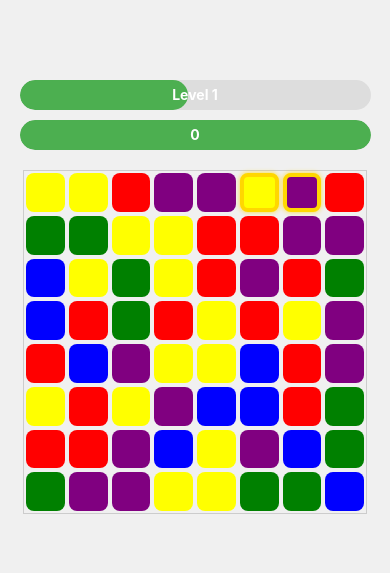
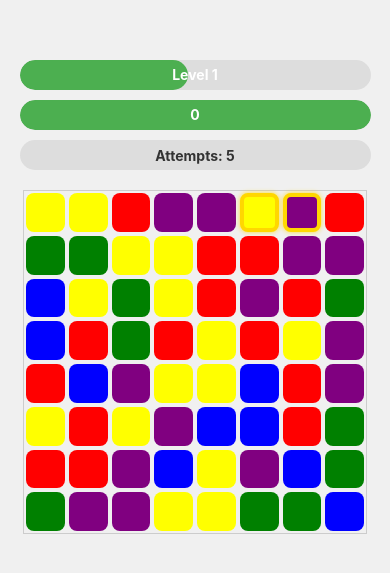
Before and after one commit to Rohrbach-Ludovic/React_candycrush, a React Native app: screen / in a window 390 px wide. Shown: the part 125-698 px from the top of the page. Built offline with nearby package versions, Linux system fonts and the light colour scheme.

Commit message:
modif progress bar(tjr pas correcte)

```diff
--- a/App.js
+++ b/App.js
@@ -9,6 +9,7 @@ const PROGRESS_DECREMENT_INTERVAL = 3000; // 3 secondes
 const FALL_DELAY = 200; // Délai de chute
 const INACTIVITY_TIMEOUT = 3000; // 3 secondes d'inactivité
 const HINT_DURATION = 2000; // Durée d'affichage du hint
+const INITIAL_ATTEMPTS = 5; // Nombre d'essais initial
 
 const CandyCrushGame = () => {
   const [grid, setGrid] = useState(generateGrid());
@@ -22,6 +23,7 @@ const CandyCrushGame = () => {
   const [lastInteraction, setLastInteraction] = useState(Date.now());
   const [inactivityTimer, setInactivityTimer] = useState(null);
   const [isHintVisible, setIsHintVisible] = useState(true);
+  const [attempts, setAttempts] = useState(INITIAL_ATTEMPTS); // Nouveau state pour les essais
 
   // Génère une grille initiale sans alignements
   function generateGrid() {
@@ -114,16 +116,7 @@ const CandyCrushGame = () => {
     switch (length) {
       case 3: return 50 * level;
       case 4: return 150 * level;
-      default: return 500 * level; // 5 ou plus
-    }
-  };
-
-  // Calcul du bonus de progression basé sur la longueur de l'alignement
-  const calculateProgressBonus = (length) => {
-    switch (length) {
-      case 3: return 5;
-      case 4: return 10;
-      default: return 15; // 5 ou plus
+      default: return 500 * level;
     }
   };
 
@@ -131,12 +124,10 @@ const CandyCrushGame = () => {
   function removeAlignments(grid, alignments) {
     let newGrid = JSON.parse(JSON.stringify(grid));
     let points = 0;
-    let progressBonus = 0;
 
     alignments.forEach(({ cells }) => {
       const length = cells.length;
       points += calculateScore(length);
-      progressBonus += calculateProgressBonus(length);
 
       cells.forEach(({ row, col }) => {
         if (newGrid[row][col] !== null) {
@@ -145,16 +136,27 @@ const CandyCrushGame = () => {
       });
     });
 
-    // Mise à jour du score et de la progression
-    setScore(prevScore => prevScore + points);
-    setProgress(prevProgress => {
-      const newProgress = Math.min(prevProgress + progressBonus, 100);
-      if (newProgress >= 100) {
-        // Passage au niveau suivant
-        setLevel(prevLevel => prevLevel + 1);
-        return INITIAL_PROGRESS;
+    // Mise à jour du score
+    setScore(prevScore => {
+      const newScore = prevScore + points;
+
+      // Calcul du niveau basé sur le score total
+      const newLevel = Math.floor(newScore / 100) + 1;
+
+      // Si le niveau a changé, mettre à jour le niveau et la progression
+      if (newLevel !== level) {
+        const progressPercentage = (newScore % 100);
+        setProgress(progressPercentage);
+        setLevel(newLevel);
+      } else {
+        // Sinon, ajouter simplement à la progression actuelle
+        setProgress(prevProgress => {
+          const newProgress = Math.min(prevProgress + (points % 100), 100);
+          return newProgress;
+        });
       }
-      return newProgress;
+
+      return newScore;
     });
 
     return { newGrid, points };
@@ -208,7 +210,7 @@ const CandyCrushGame = () => {
     }, FALL_DELAY);
   };
 
-  // Vérifie les alignements et met à jour la grille, le score et le timer
+  // Vérifie les alignements et met à jour la grille, le score reset le timer avant hint
   const handleAlignments = (grid) => {
     let currentGrid = JSON.parse(JSON.stringify(grid));
     let totalPoints = 0;
@@ -237,9 +239,9 @@ const CandyCrushGame = () => {
 
   // Gère le clic sur une case
   const handleCellClick = (row, col) => {
-
     if (isAnimating || isGameOver) return;
     resetInactivityTimer();
+
     if (selectedCell === null) {
       setSelectedCell({ row, col });
     } else if (selectedCell.row === row && selectedCell.col === col) {
@@ -261,7 +263,19 @@ const CandyCrushGame = () => {
           setHintCells(null);
           handleAlignments(newGrid);
         } else {
-          setGrid(grid);
+          // Décrémenter le nombre d'essais pour une mauvaise permutation
+          setAttempts(prevAttempts => {
+            const newAttempts = prevAttempts - 1;
+            if (newAttempts <= 0) {
+              setIsGameOver(true);
+            }
+            return newAttempts;
+          });
+
+          // Animation de retour à la position initiale
+          setTimeout(() => {
+            setGrid(grid);
+          }, 300);
         }
       }
       setSelectedCell(null);
@@ -302,6 +316,7 @@ const CandyCrushGame = () => {
     return null;
   };
 
+  // Gère le timer d'inactivité
   const resetInactivityTimer = () => {
     setLastInteraction(Date.now());
 
@@ -352,7 +367,7 @@ const CandyCrushGame = () => {
     };
   }, []);
 
-  //Animation du hint
+  // Animation du hint
   useEffect(() => {
     if (hintCells) {
       const interval = setInterval(() => {
@@ -371,6 +386,7 @@ const CandyCrushGame = () => {
     setIsGameOver(false);
     setSelectedCell(null);
     setHintCells(null);
+    setAttempts(INITIAL_ATTEMPTS); // Réinitialiser les essais
   };
 
   return (
@@ -385,6 +401,11 @@ const CandyCrushGame = () => {
           <View style={styles.progressBar}>
             <Text style={styles.scoreText}>{score}</Text>
           </View>
+        </View>
+
+        {/* Affichage des essais restants */}
+        <View style={styles.attemptsContainer}>
+          <Text style={styles.attemptsText}>Attempts: {attempts}</Text>
         </View>
       </View>
 
@@ -458,12 +479,26 @@ const styles = StyleSheet.create({
     backgroundColor: '#ddd',
     borderRadius: 15,
     overflow: 'hidden',
+    marginBottom: 10,
   },
   scoreText: {
     textAlign: 'center',
     lineHeight: 30,
     color: '#fff',
     fontWeight: 'bold',
+  },
+  attemptsContainer: {
+    height: 30,
+    backgroundColor: '#ddd',
+    borderRadius: 15,
+    overflow: 'hidden',
+    justifyContent: 'center',
+    alignItems: 'center',
+  },
+  attemptsText: {
+    textAlign: 'center',
+    fontWeight: 'bold',
+    color: '#333',
   },
   gameOver: {
     fontSize: 30,
```
